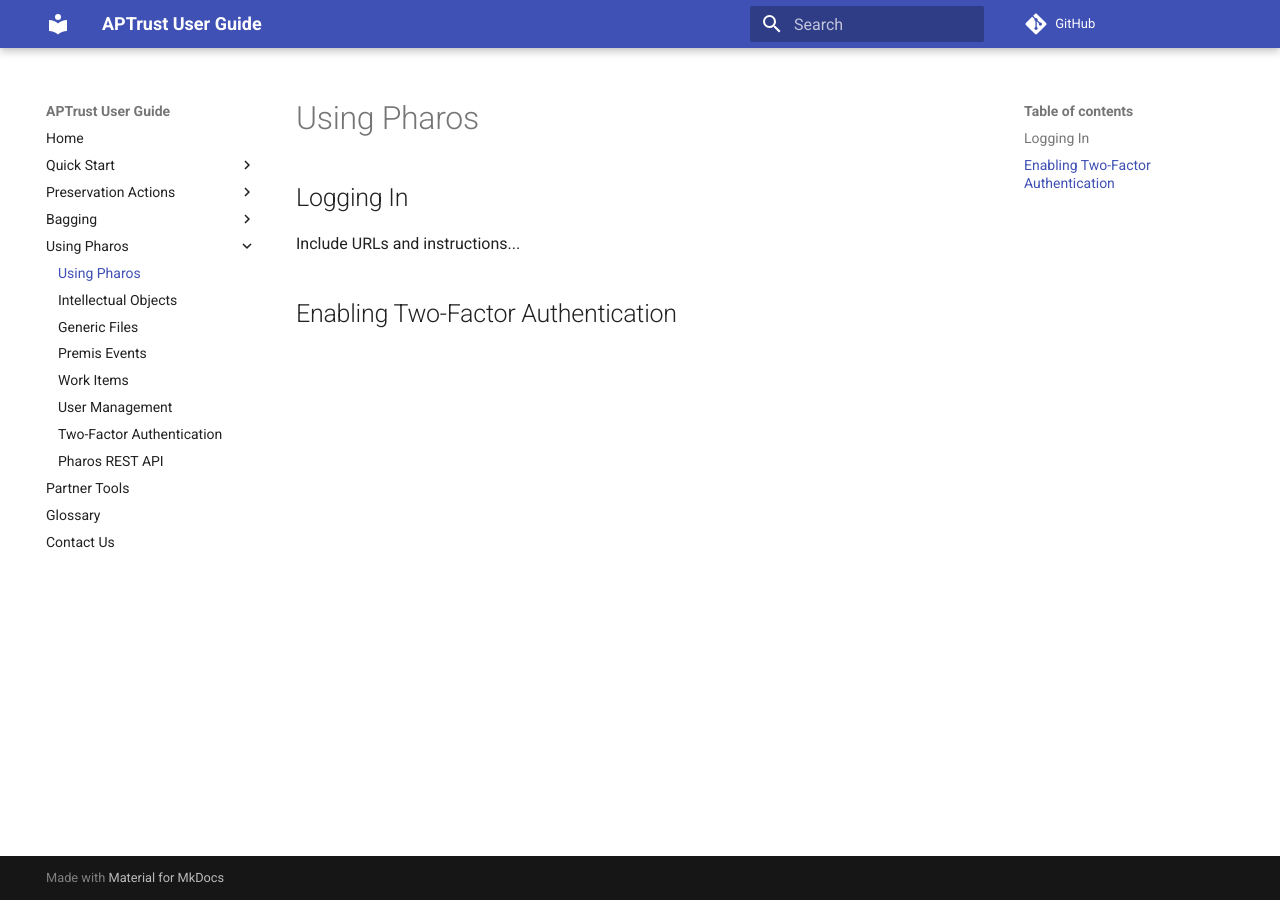
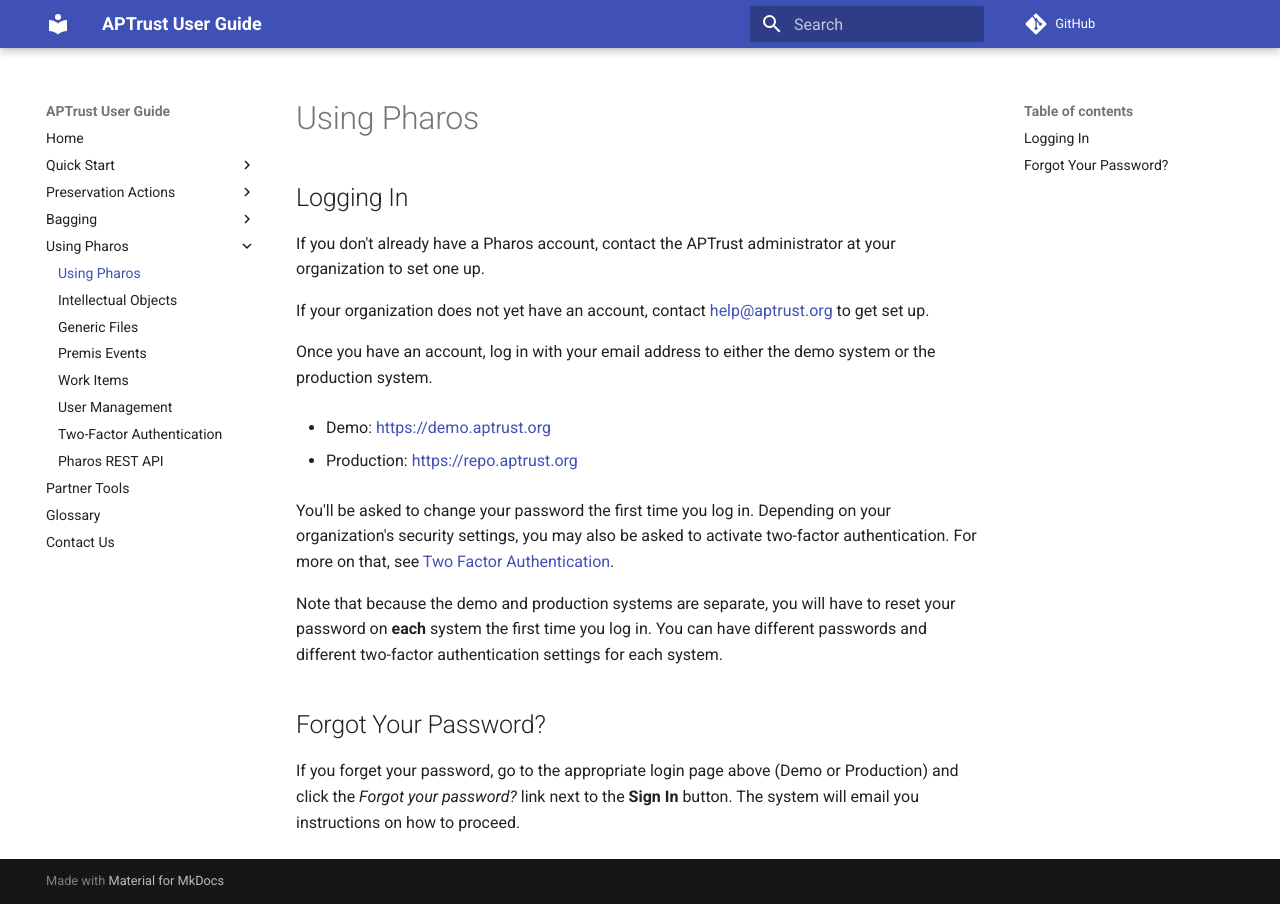
Before and after one commit to APTrust/userguide, an MkDocs documentation site: the page built from docs/pharos/index.md, in a window 1280 px wide. Built offline with MkDocs 1.6.1 and Material for MkDocs 9.7.7, drawn with Linux system fonts in a browser that asks for light colours; comment, search, counter and statistics services are not loaded.

Commit message:
Added login instructions

```diff
--- a/docs/pharos/index.md
+++ b/docs/pharos/index.md
@@ -2,6 +2,20 @@
 
 ## Logging In
 
-Include URLs and instructions...
+If you don't already have a Pharos account, contact the APTrust administrator at your organization to set one up.
 
-## Enabling Two-Factor Authentication
+If your organization does not yet have an account, contact help@aptrust.org to get set up.
+
+Once you have an account, log in with your email address to either the demo system or the production system.
+
+* Demo: https://demo.aptrust.org
+
+* Production: https://repo.aptrust.org
+
+You'll be asked to change your password the first time you log in. Depending on your organization's security settings, you may also be asked to activate two-factor authentication. For more on that, see [Two Factor Authentication](two_factor_auth.md).
+
+Note that because the demo and production systems are separate, you will have to reset your password on __each__ system the first time you log in. You can have different passwords and different two-factor authentication settings for each system.
+
+## Forgot Your Password?
+
+If you forget your password, go to the appropriate login page above (Demo or Production) and click the _Forgot your password?_ link next to the __Sign In__ button. The system will email you instructions on how to proceed.
```
